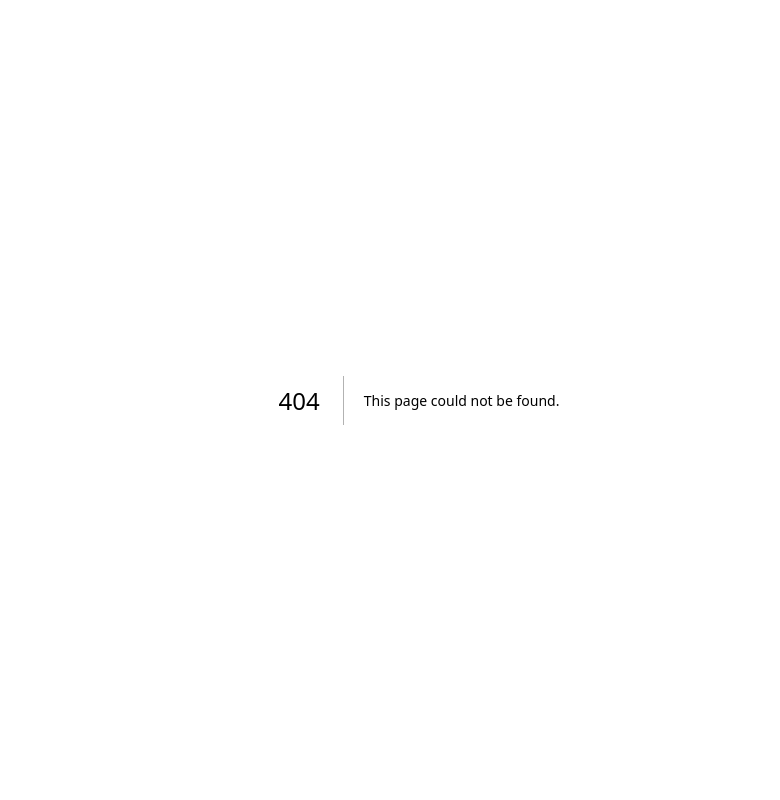
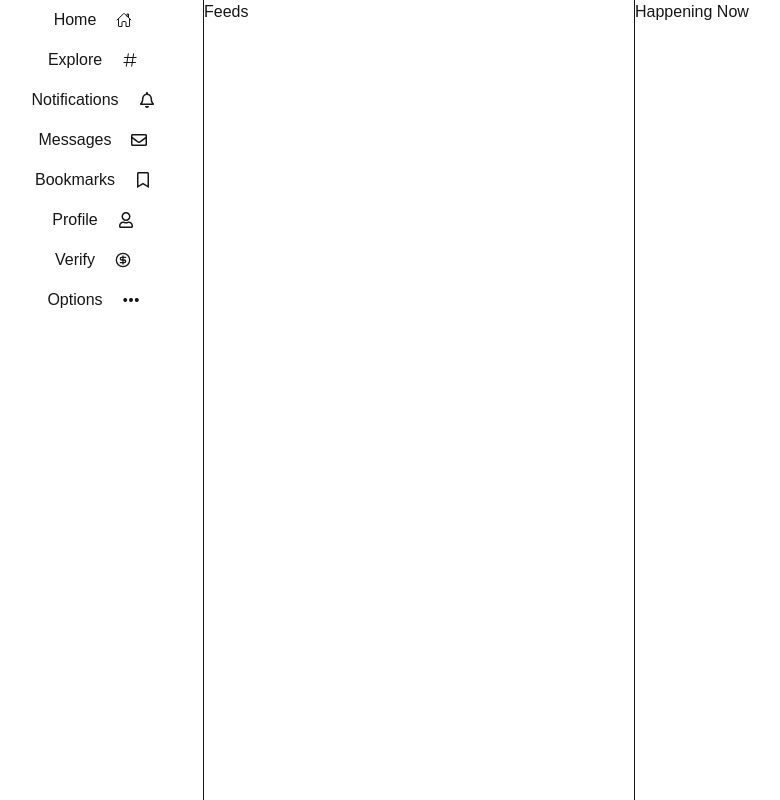
Before and after one commit to AnirbanKapil/social-media-project, a Next.js app: page /dashboard in a window 1280 px wide. Before the commit this address had no page. Shown: the whole page, without its empty margins (221-1001 px from the left). Built offline with nearby package versions, Linux system fonts and the light colour scheme.

Commit message:
Add react-icons dependency and create Dashboard component with sidebar menu

```diff
--- /dev/null
+++ b/app/(dashboard)/dashboard/page.tsx
@@ -0,0 +1,67 @@
+
+import React from "react";
+import { IoHomeOutline } from "react-icons/io5";
+import { GoHash } from "react-icons/go";
+import { FaRegBell , FaRegEnvelope , FaRegBookmark , FaRegUser } from "react-icons/fa";
+import { LuCircleDollarSign } from "react-icons/lu";
+import { SlOptions } from "react-icons/sl";
+
+
+interface SideBarButtons {
+    title : string,
+    icon  : React.ReactNode
+}
+
+
+const sideBarMenuItems : SideBarButtons[] = [
+    {title : "Home",
+     icon  : <IoHomeOutline />
+    },
+    { title: "Explore",
+        icon : <GoHash />
+    },
+    {
+        title : "Notifications",
+        icon : <FaRegBell />
+       },
+       {
+        title : "Messages",
+        icon : <FaRegEnvelope />
+       },
+       {
+        title : "Bookmarks",
+        icon : <FaRegBookmark />
+       },
+       {
+        title : "Profile",
+        icon :  <FaRegUser />
+       },
+       {
+        title : "Verify",
+        icon : <LuCircleDollarSign />
+       },
+       {
+        title : "Options",
+        icon : <SlOptions />
+       }
+]
+
+
+
+
+export default function Dashboard () {
+    return (
+        <div className="grid grid-cols-12 w-screen h-screen px-52">
+            <div className="col-span-3">
+               <ul>
+               {sideBarMenuItems.map((itm)=> <li className="flex justify-center" key={itm.title}>
+                                                <div className="m-2">{itm.title}</div>
+                                                <div className="m-3">{itm.icon}</div>
+                                             </li>)}
+               </ul>
+            </div>
+            <div className="col-span-6 border-r border-l">Feeds</div>
+            <div className="col-span-3">Happening Now</div>
+        </div>
+    )
+}
--- a/app/page.tsx
+++ b/app/page.tsx
@@ -1,4 +1,4 @@
-import Image from "next/image";
+
 
 export default function Home() {
   return (
--- a/package.json
+++ b/package.json
@@ -11,7 +11,8 @@
   "dependencies": {
     "next": "16.2.2",
     "react": "19.2.4",
-    "react-dom": "19.2.4"
+    "react-dom": "19.2.4",
+    "react-icons": "^5.6.0"
   },
   "devDependencies": {
     "@tailwindcss/postcss": "^4",
```
Also changed, not shown: 1 other file (tests, documents, lock files or other folders).
